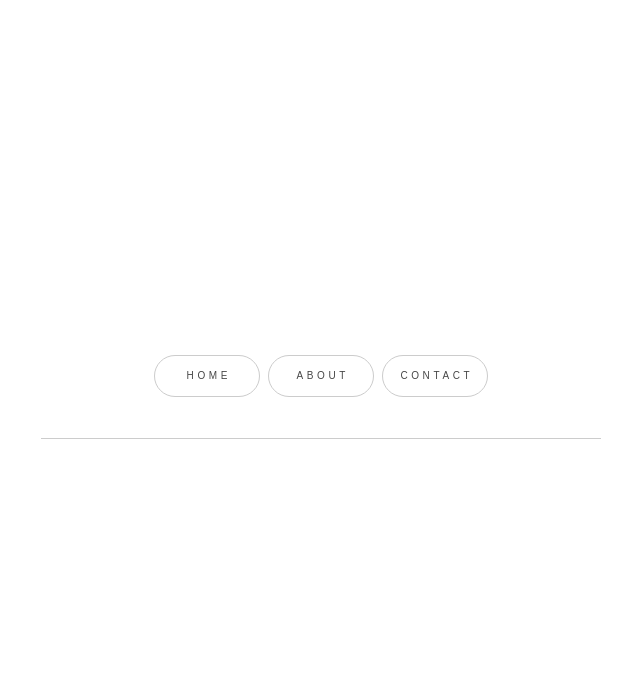
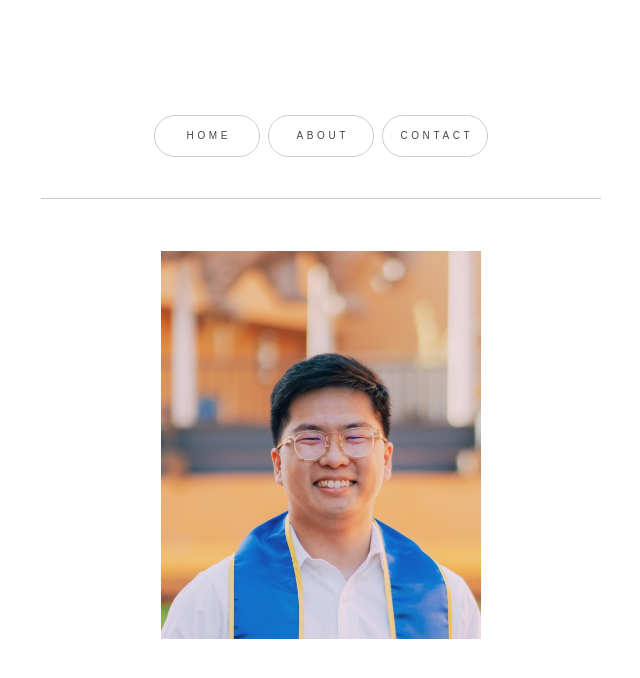
Before and after one commit to andyyPark/andyyPark.github.io, a Next.js app: page / in a window 1280 px wide. Shown: the top 678 px of the page, without its empty margins (319-959 px from the left). Built offline with nearby package versions, Linux system fonts and the light colour scheme.

Commit message:
Add image

```diff
--- a/pages/index.js
+++ b/pages/index.js
@@ -1,11 +1,20 @@
 import Layout from "@/components/Layout";
 import NavBar from "@/components/Navbar";
+import Image from "next/image";
 
 export default function Home() {
   return (
     <Layout>
       <NavBar />
-      <hr id="outer-divider"/>
+      <hr id="outer-divider" />
+
+      <section id="home-section" className="active">
+        <div className="image">
+          <span className="frame">
+            <img src="/ParkAndy.jpg"/>
+          </span>
+        </div>
+      </section>
     </Layout>
-  )
+  );
 }
--- a/styles/globals.css
+++ b/styles/globals.css
@@ -131,8 +131,36 @@ hr:before {
   border-top: solid 1px #CCCCCC;
   height: 1px;
   margin-top: -0.5px;
+}
 
+.image {
+  display: block;
+  line-height: 0;
+  max-width: 100%;
+  position: relative;
 }
+
+.image .frame {
+  display: inline-block;
+  max-width: 100%;
+  overflow: hidden;
+  vertical-align: top;
+}
+
+.frame {
+  transition: none;
+  width: 20rem;
+  height: 30rem;
+}
+
+.frame img {
+  width: 100%;
+  height: 100%;
+  object-fit: contain;
+}
+
+
+
 
 @media (prefers-color-scheme: dark) {
   :root {
```
Also changed, not shown: public/ParkAndy.jpg (added).
